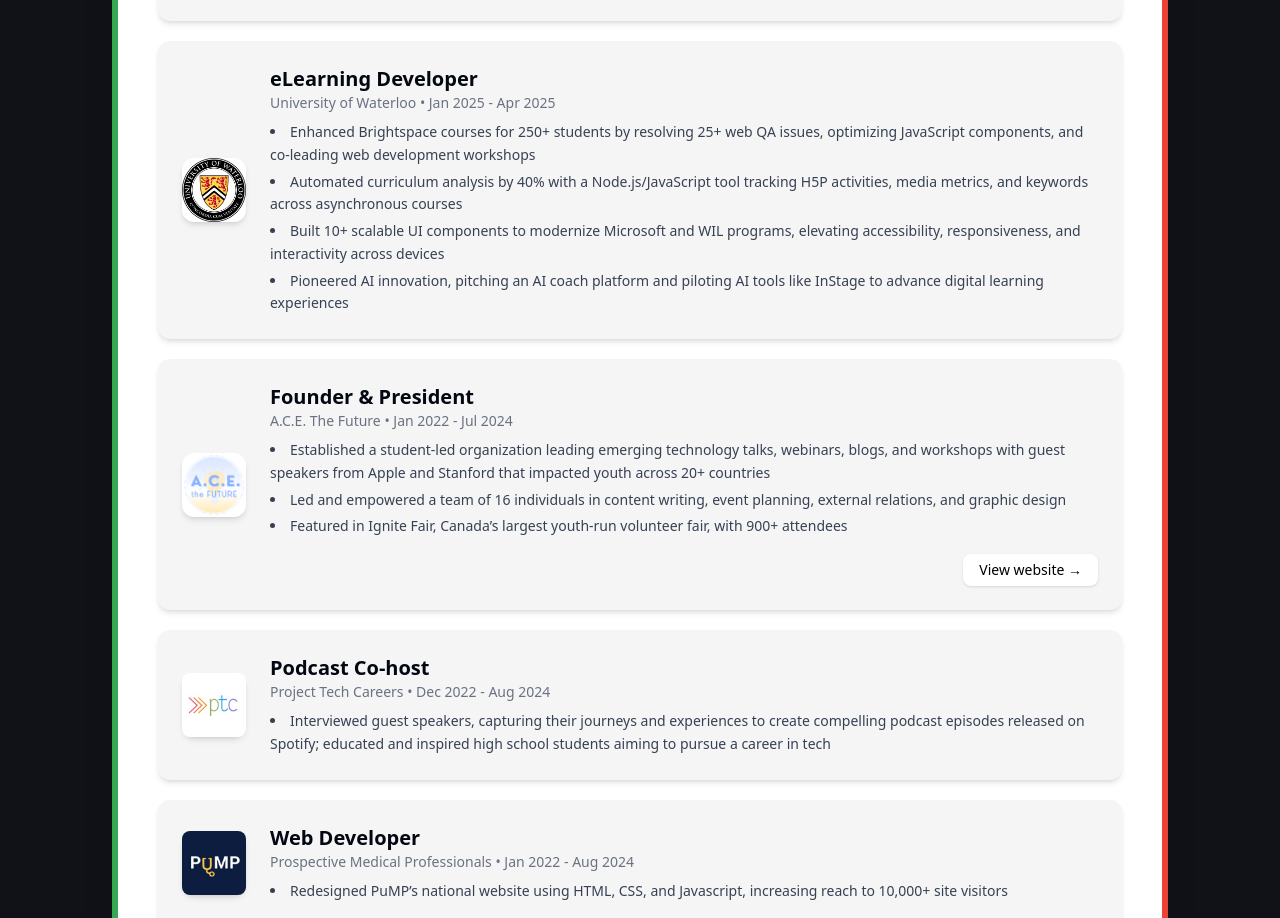
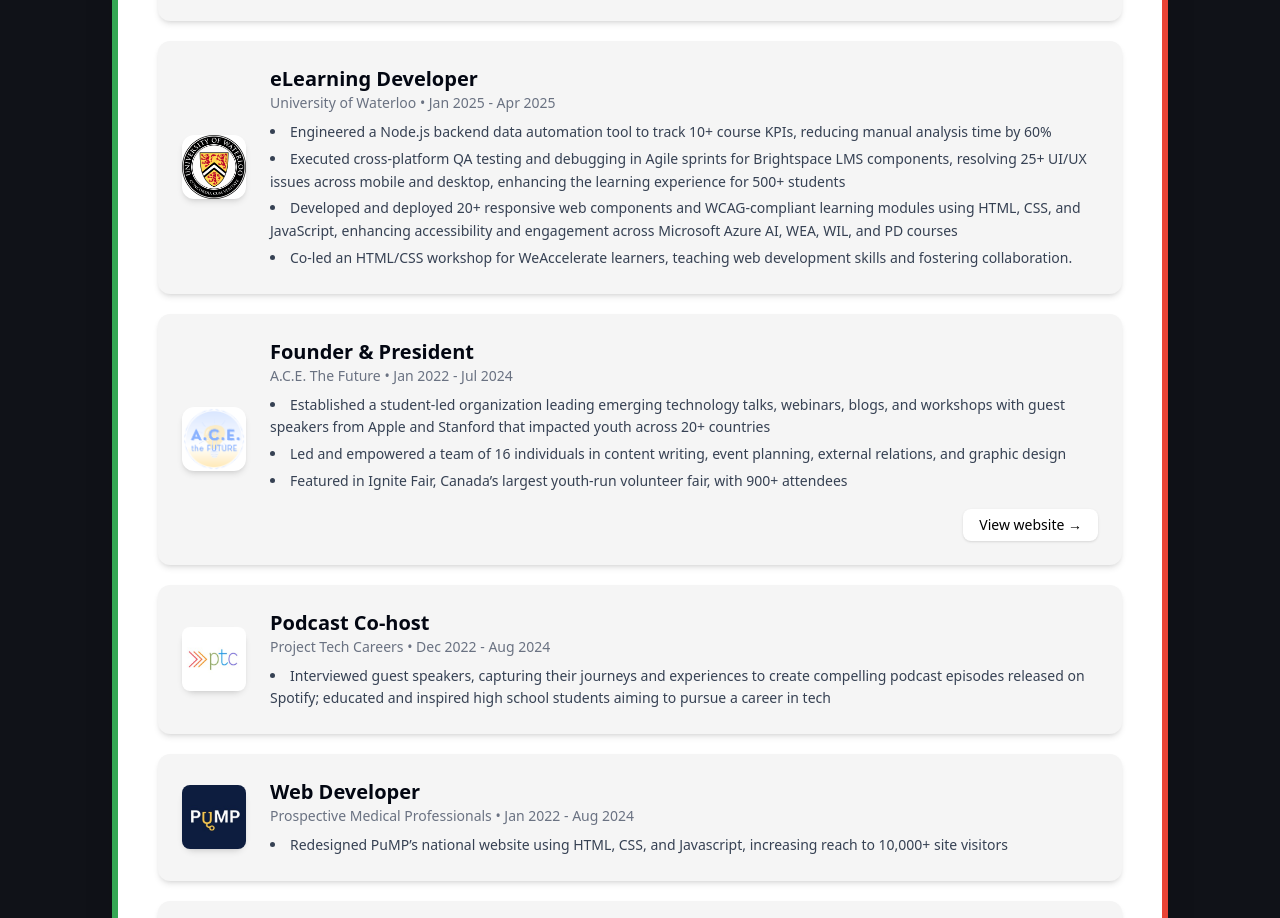
Before and after one commit to shreeyadc/shreeyadc.github.io, a Next.js app: page / in a window 1280 px wide. Shown: the part 4240-5158 px from the top of the page. Built offline with nearby package versions, Linux system fonts and the light colour scheme.

Commit message:
Update eduexp.tsx

```diff
--- a/components/eduexp.tsx
+++ b/components/eduexp.tsx
@@ -182,7 +182,7 @@
     role: "eLearning Developer",
     company: "University of Waterloo",
     time: "Jan 2025 - Apr 2025",
-    description: "Enhanced Brightspace courses for 250+ students by resolving 25+ web QA issues, optimizing JavaScript components, and co-leading web development workshops. Automated curriculum analysis by 40% with a Node.js/JavaScript tool tracking H5P activities, media metrics, and keywords across asynchronous courses. Built 10+ scalable UI components to modernize Microsoft and WIL programs, elevating accessibility, responsiveness, and interactivity across devices. Pioneered AI innovation, pitching an AI coach platform and piloting AI tools like InStage to advance digital learning experiences",
+    description: "Engineered a Node.js backend data automation tool to track 10+ course KPIs, reducing manual analysis time by 60%. Executed cross-platform QA testing and debugging in Agile sprints for Brightspace LMS components, resolving 25+ UI/UX issues across mobile and desktop, enhancing the learning experience for 500+ students. Developed and deployed 20+ responsive web components and WCAG-compliant learning modules using HTML, CSS, and JavaScript, enhancing accessibility and engagement across Microsoft Azure AI, WEA, WIL, and PD courses. Co-led an HTML/CSS workshop for WeAccelerate learners, teaching web development skills and fostering collaboration.",
     icon: "/uwaterloo.png",
   },
   {
```
